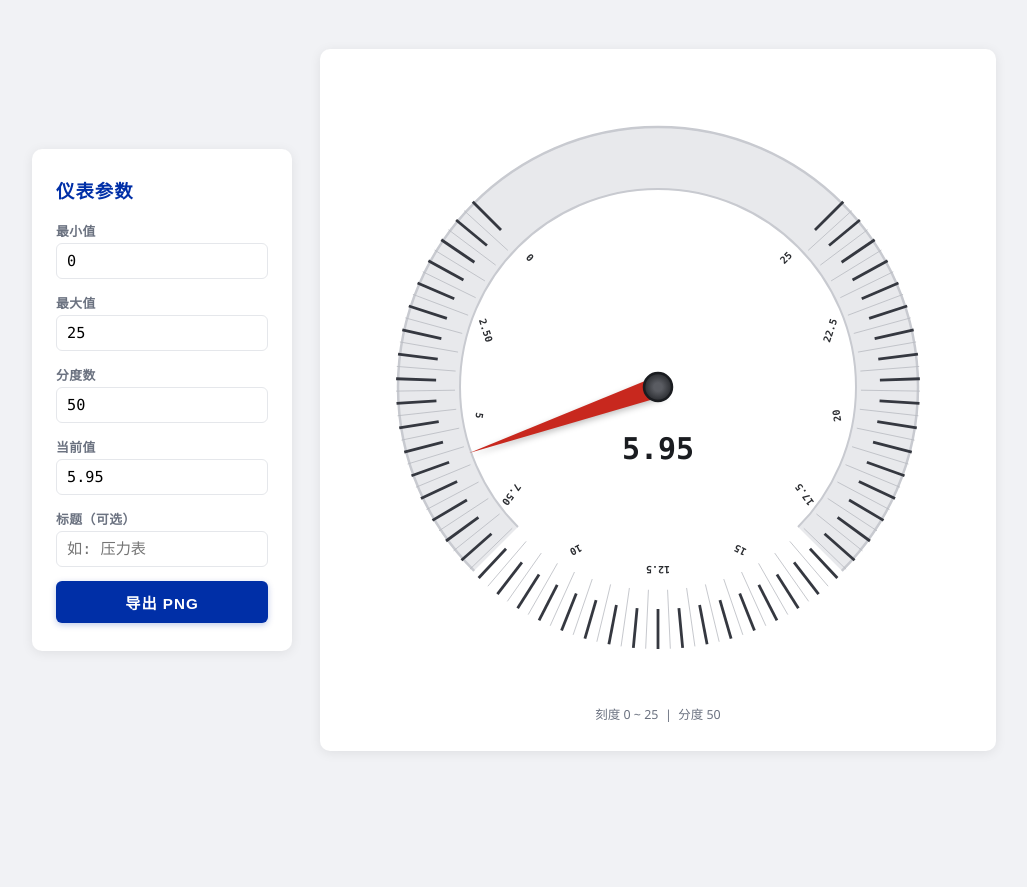
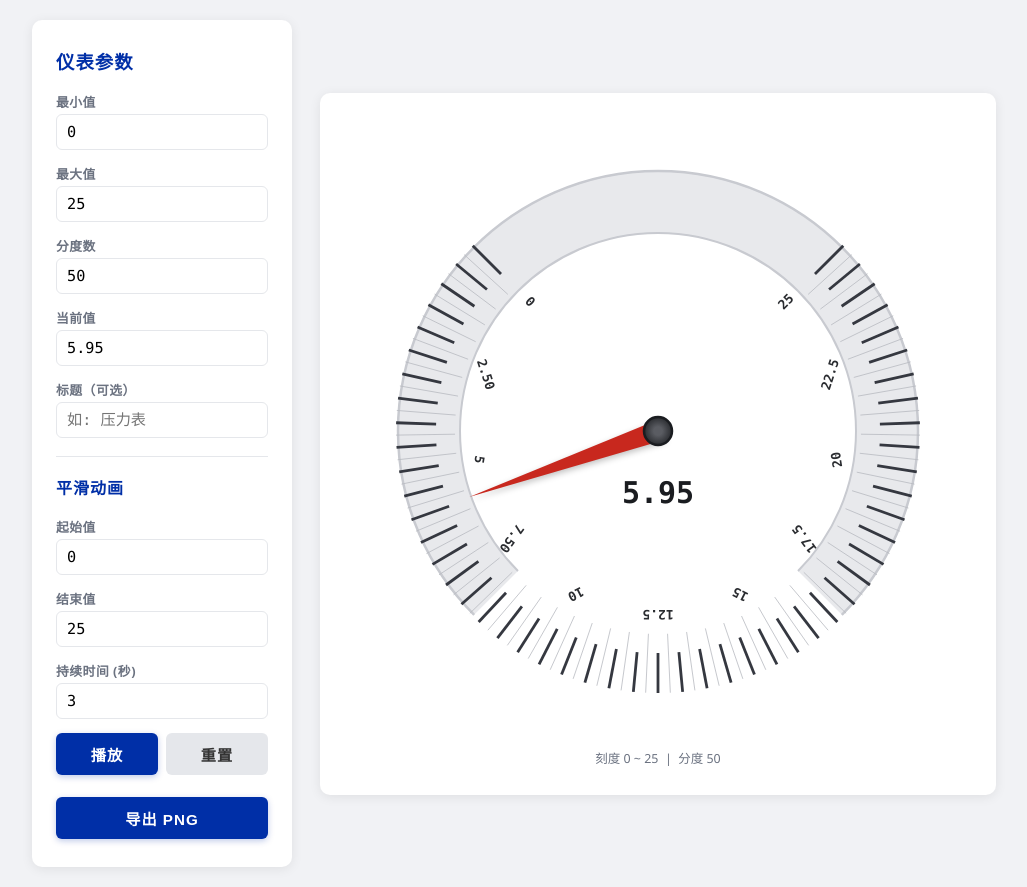
Before and after one commit to dgzn123/RenesasRZ, a plain HTML site: page meter_generator.html in a window 1280 px wide. Shown: the whole page, without its empty margins (126-1153 px from the left). Before the commit the page ends 800 px from the top, so only its background shows below. Drawn offline with Linux system fonts and the light colour scheme.

Commit message:
修复缺口方向 + 标签加大 + 平滑动画功能
- arc 改用 anticlockwise=true，end→start 绘制 270° 弧跨顶部
- 标签字号从 10px 加至 13px
- 新增动画控制区：起始值/结束值/持续时间 + 播放/重置
- ease-in-out 补间，requestAnimationFrame 驱动

```diff
--- a/meter_generator.html
+++ b/meter_generator.html
@@ -94,7 +94,25 @@
     <label>标题（可选）</label>
     <input type="text" id="inTitle" value="" placeholder="如: 压力表" oninput="draw()">
   </div>
-  <button class="btn export" onclick="exportPNG()">导出 PNG</button>
+  <hr style="border:none;border-top:1px solid var(--border);margin:4px 0;">
+  <h2 style="font-size:1rem;">平滑动画</h2>
+  <div class="field">
+    <label>起始值</label>
+    <input type="number" id="inFrom" value="0" step="any" oninput="draw()">
+  </div>
+  <div class="field">
+    <label>结束值</label>
+    <input type="number" id="inTo" value="25" step="any" oninput="draw()">
+  </div>
+  <div class="field">
+    <label>持续时间 (秒)</label>
+    <input type="number" id="inDur" value="3" step="0.5" min="0.5" max="30" oninput="draw()">
+  </div>
+  <div style="display:flex;gap:8px;">
+    <button class="btn export" style="flex:1;" id="btnPlay" onclick="toggleAnim()">播放</button>
+    <button class="btn" style="flex:1;background:#e5e7eb;color:#333;" onclick="stopAnim()">重置</button>
+  </div>
+  <button class="btn export" onclick="exportPNG()" style="margin-top:8px;">导出 PNG</button>
 </div>
 
 <div class="meter-panel">
@@ -148,23 +166,19 @@ function draw() {
 
   // ── 弧带（粗弧线 + 阴影感）─────────────────────────────
   var bandW = R_outer - R_inner;
+  // 弧带：CCW 从 end→start 画 270° 跨顶部，缺口在底部
+  var aStart = (ARC_START + ARC_SWEEP) * Math.PI / 180;
+  var aEnd   = ARC_START * Math.PI / 180;
   ctx.beginPath();
-  ctx.arc(cx, cy, (R_outer + R_inner) / 2,
-          ARC_START * Math.PI / 180, (ARC_START + ARC_SWEEP) * Math.PI / 180);
+  ctx.arc(cx, cy, (R_outer + R_inner) / 2, aStart, aEnd, true);
   ctx.lineWidth = bandW;
   ctx.strokeStyle = "#e8e9ec";
   ctx.stroke();
-
-  // 外边界
   ctx.beginPath();
-  ctx.arc(cx, cy, R_outer, ARC_START * Math.PI / 180,
-          (ARC_START + ARC_SWEEP) * Math.PI / 180);
+  ctx.arc(cx, cy, R_outer, aStart, aEnd, true);
   ctx.lineWidth = 2.5; ctx.strokeStyle = "#c8cad0"; ctx.stroke();
-
-  // 内边界
   ctx.beginPath();
-  ctx.arc(cx, cy, R_inner, ARC_START * Math.PI / 180,
-          (ARC_START + ARC_SWEEP) * Math.PI / 180);
+  ctx.arc(cx, cy, R_inner, aStart, aEnd, true);
   ctx.lineWidth = 2; ctx.strokeStyle = "#c8cad0"; ctx.stroke();
 
   // 弧带内细分纹理（微细线）
@@ -202,7 +216,7 @@ function draw() {
   // ── 数字标签 ──────────────────────────────────────────
   var labelStep = divs > 25 ? Math.ceil(divs / 10) : 1;
   ctx.fillStyle = "#2a2c30";
-  ctx.font = "bold 10px 'Consolas','Microsoft YaHei',monospace";
+  ctx.font = "bold 13px 'Consolas','Microsoft YaHei',monospace";
   ctx.textAlign = "center";
   ctx.textBaseline = "middle";
   for (var i = 0; i <= divs; i++) {
@@ -302,15 +316,16 @@ function exportPNG() {
 
   // 弧带
   var bandW = R_outer - R_inner;
+  var aStart = (ARC_START + ARC_SWEEP) * Math.PI / 180;
+  var aEnd   = ARC_START * Math.PI / 180;
   ctx.beginPath();
-  ctx.arc(cx, cy, (R_outer + R_inner) / 2,
-          ARC_START * Math.PI / 180, (ARC_START + ARC_SWEEP) * Math.PI / 180);
+  ctx.arc(cx, cy, (R_outer + R_inner) / 2, aStart, aEnd, true);
   ctx.lineWidth = bandW; ctx.strokeStyle = "#e8e9ec"; ctx.stroke();
   ctx.beginPath();
-  ctx.arc(cx, cy, R_outer, ARC_START * Math.PI / 180, (ARC_START + ARC_SWEEP) * Math.PI / 180);
+  ctx.arc(cx, cy, R_outer, aStart, aEnd, true);
   ctx.lineWidth = 3; ctx.strokeStyle = "#b8bac0"; ctx.stroke();
   ctx.beginPath();
-  ctx.arc(cx, cy, R_inner, ARC_START * Math.PI / 180, (ARC_START + ARC_SWEEP) * Math.PI / 180);
+  ctx.arc(cx, cy, R_inner, aStart, aEnd, true);
   ctx.lineWidth = 2.5; ctx.strokeStyle = "#b8bac0"; ctx.stroke();
 
   // 刻度
@@ -394,6 +409,49 @@ function exportPNG() {
   link.click();
 }
 
+// ── 平滑动画 ─────────────────────────────────────────────
+var animId = null;
+var animStartT = 0;
+var animFrom = 0;
+var animTo = 0;
+var animDur = 3;
+
+function toggleAnim() {
+  if (animId) { stopAnim(); return; }
+  var from = parseFloat(document.getElementById("inFrom").value);
+  var to   = parseFloat(document.getElementById("inTo").value);
+  var dur  = parseFloat(document.getElementById("inDur").value) || 3;
+  if (isNaN(from) || isNaN(to) || from === to) return;
+  animFrom = from; animTo = to; animDur = dur * 1000;
+  animStartT = performance.now();
+  document.getElementById("btnPlay").textContent = "播放中…";
+  animate();
+}
+
+function stopAnim() {
+  if (animId) { cancelAnimationFrame(animId); animId = null; }
+  document.getElementById("btnPlay").textContent = "播放";
+  document.getElementById("inValue").value = animFrom;
+  draw();
+}
+
+function animate(now) {
+  if (!animId) return;
+  var elapsed = now - animStartT;
+  var t = Math.min(elapsed / animDur, 1.0);
+  // ease-in-out
+  t = t < 0.5 ? 2 * t * t : -1 + (4 - 2 * t) * t;
+  var v = animFrom + (animTo - animFrom) * t;
+  document.getElementById("inValue").value = v.toFixed(4);
+  draw();
+  if (t < 1) {
+    animId = requestAnimationFrame(animate);
+  } else {
+    animId = null;
+    document.getElementById("btnPlay").textContent = "播放";
+  }
+}
+
 draw();
 </script>
 </body>
```
